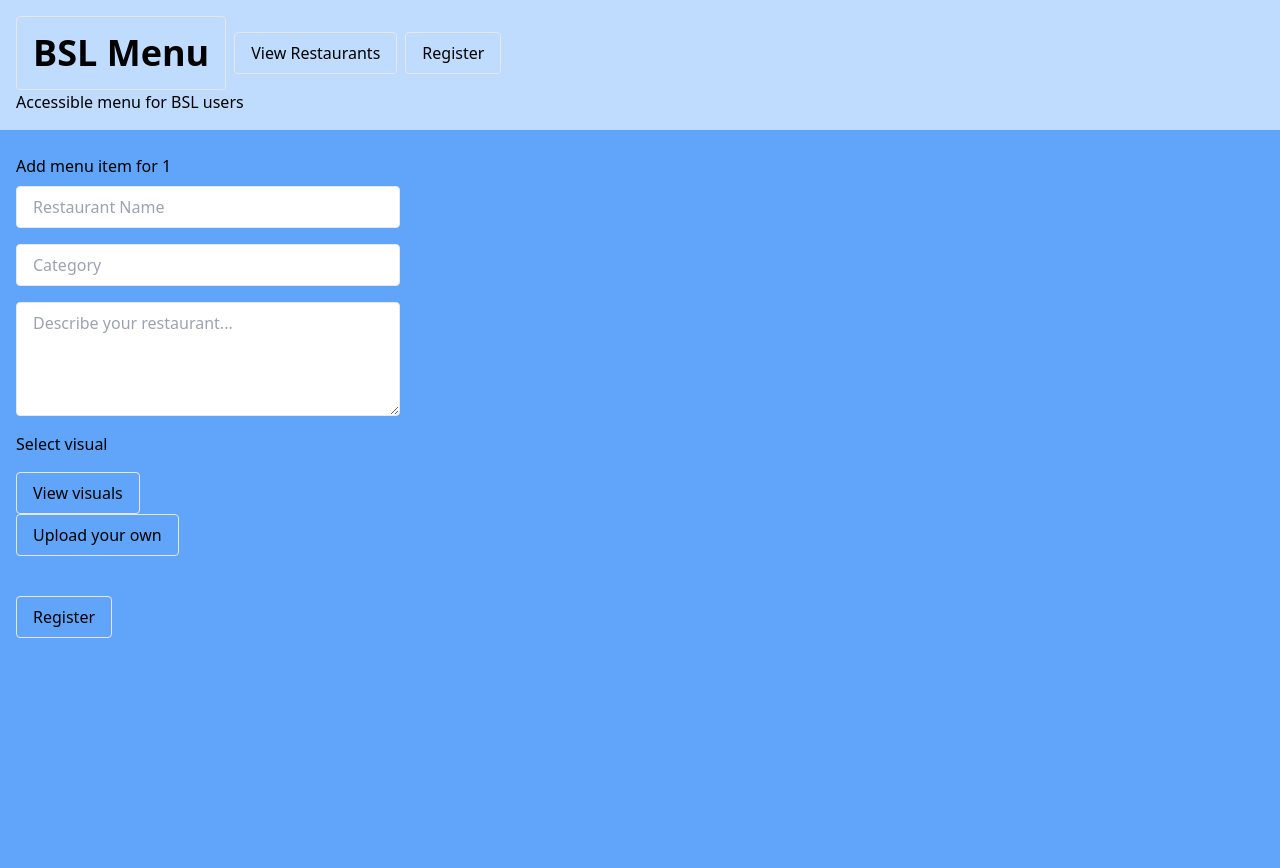
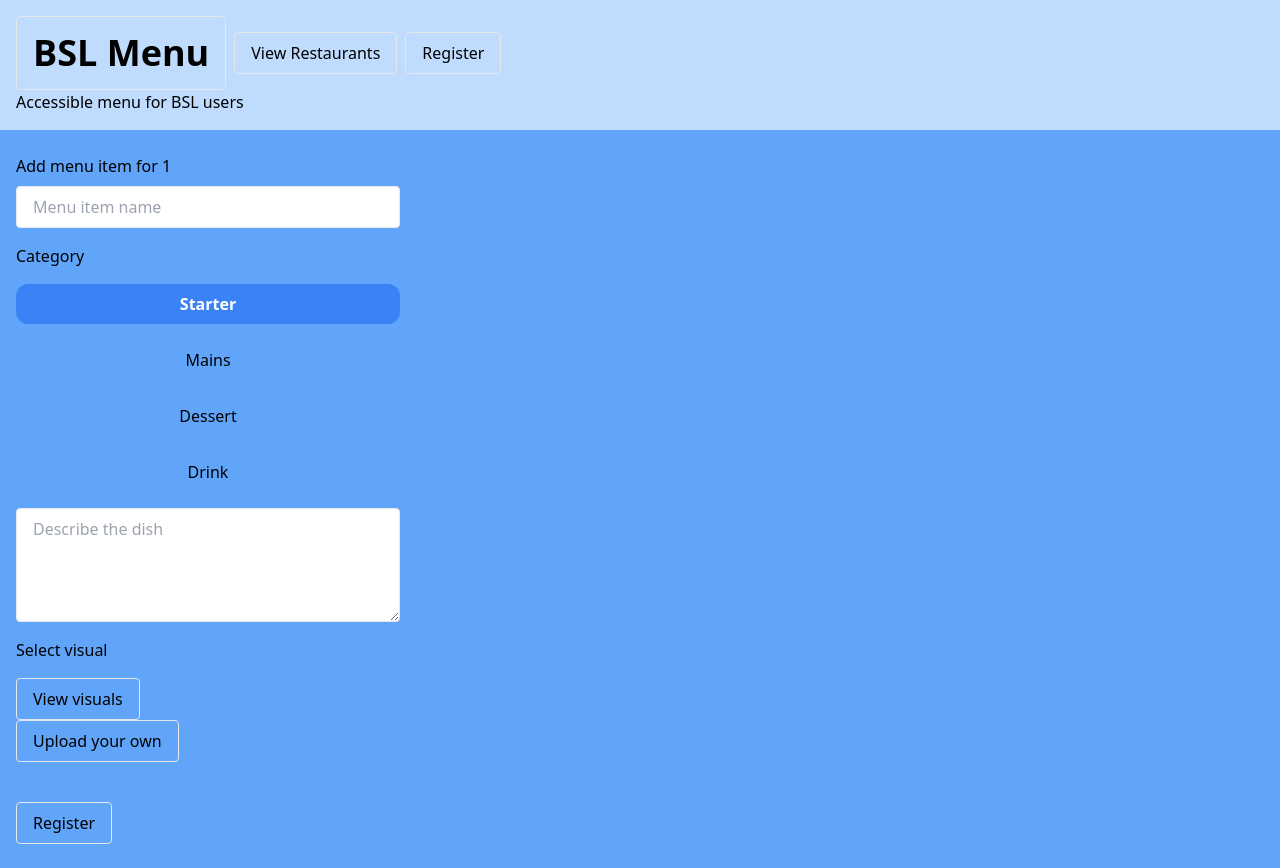
Before and after one commit to antgobar/bsl-menu, a FastAPI app: page /menu/add-to-restaurant/1/1 in a window 1280 px wide. Before the commit the page ends 638 px from the top, so only its background shows below. Run offline with FastAPI, Linux system fonts and the light colour scheme; some libraries are stand-ins or nearby versions.

Commit message:
add menu item frontend form

```diff
--- a/bsl_menu/templates/menu_item_add.html
+++ b/bsl_menu/templates/menu_item_add.html
@@ -3,9 +3,35 @@
 <form method="POST" enctype="multipart/form-data" class="max-w-96">
     <h1 class="my-2">Add menu item for {{ restaurant_name }}</h1>
     <div class="grid grid-cols-1 gap-4">
-        <input class="border rounded max-w-96 px-4 py-2" type="text" id="name" name="name" placeholder="Restaurant Name" required>
-        <input class="border rounded max-w-96 px-4 py-2" type="text" id="category" name="category" placeholder="Category" required>
-        <textarea rows="4" class="border rounded max-w-96 px-4 py-2 block" name="description" placeholder="Describe your restaurant..." required></textarea>
+        <input class="border rounded max-w-96 px-4 py-2" type="text" id="name" name="name" placeholder="Menu item name" required>
+
+        <h1>Category</h1>
+        <div>
+            <input type="radio" name="option" id="1" value="1" class="peer hidden" checked />
+            <label for="1" class="block cursor-pointer select-none rounded-xl p-2 text-center peer-checked:bg-blue-500 peer-checked:font-bold peer-checked:text-white">
+                Starter
+            </label>
+        </div>
+        <div>
+            <input type="radio" name="option" id="2" value="2" class="peer hidden" />
+            <label for="2" class="block cursor-pointer select-none rounded-xl p-2 text-center peer-checked:bg-blue-500 peer-checked:font-bold peer-checked:text-white">
+                Mains
+            </label>
+        </div>
+        <div>
+            <input type="radio" name="option" id="3" value="3" class="peer hidden" />
+            <label for="3" class="block cursor-pointer select-none rounded-xl p-2 text-center peer-checked:bg-blue-500 peer-checked:font-bold peer-checked:text-white">
+                Dessert
+            </label>
+        </div>
+        <div>
+            <input type="radio" name="option" id="4" value="3" class="peer hidden" />
+            <label for="4" class="block cursor-pointer select-none rounded-xl p-2 text-center peer-checked:bg-blue-500 peer-checked:font-bold peer-checked:text-white">
+                Drink
+            </label>
+        </div>
+
+        <textarea rows="4" class="border rounded max-w-96 px-4 py-2 block" name="description" placeholder="Describe the dish" required></textarea>
         {% include 'visual_form.html' %}
         <button
             type="submit"
```
